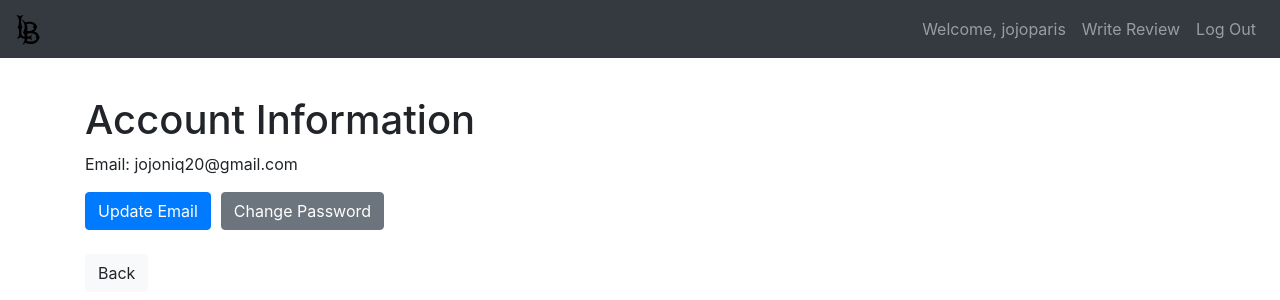
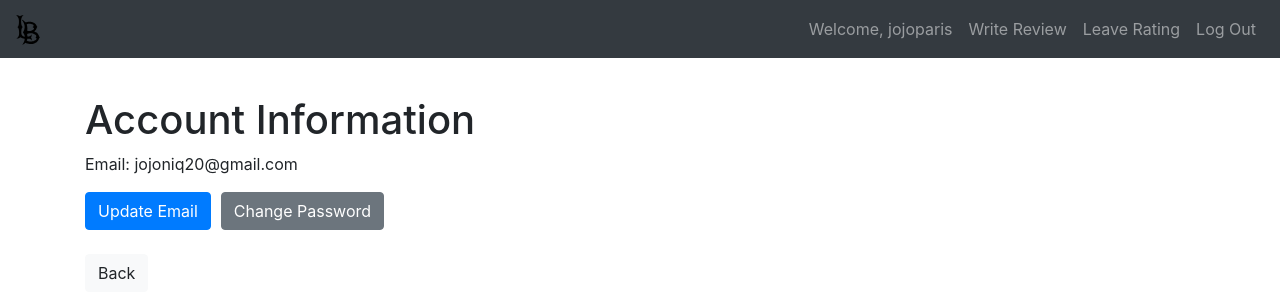
Before and after one commit to Jojo-Paris/rate-my-building, a Flask app: page /account-info in a window 1280 px wide. Shown: the top 300 px of the page. Run offline with Flask 3, Linux system fonts and the light colour scheme; a user stored in the database is signed in; some libraries are stand-ins or nearby versions.

Commit message:
Leave a rating button
Scrum 30

```diff
--- a/portfolio/templates/base.html
+++ b/portfolio/templates/base.html
@@ -34,6 +34,9 @@
           </li>
           <li class="nav-item">
             <a class="nav-link" href="{{ url_for('review_page') }}">Write Review</a>
+          </li>
+          <li class="nav-item">
+            <a class="nav-link" href="{{ url_for('review_page') }}">Leave Rating</a>
           </li>
           <li class="nav-item">
             <a class="nav-link" href="{{ url_for('logout_page') }}" onclick="return confirmLogout()">Log Out</a>
```
